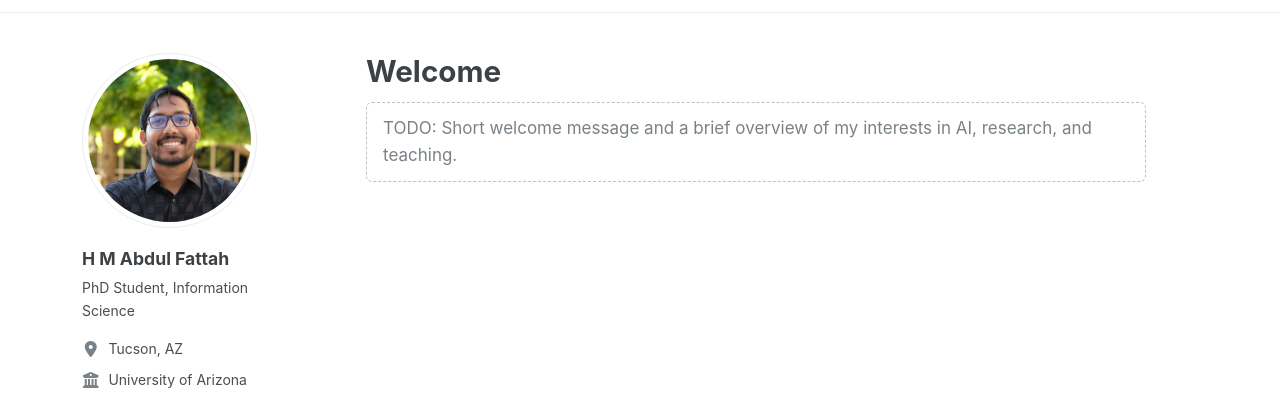
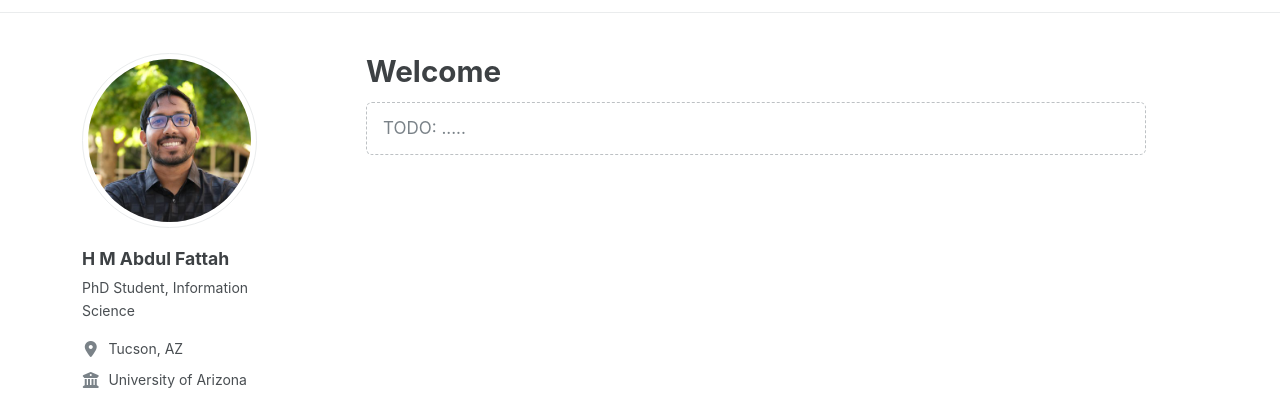
Before and after one commit to hmfattah/hmfattah.github.io, a plain HTML site: page index.html in a window 1280 px wide. Shown: the part 52-449 px from the top of the page. Drawn offline with Linux system fonts and the light colour scheme; some icons are missing.

Commit message:
update index.html

```diff
--- a/index.html
+++ b/index.html
@@ -51,7 +51,7 @@
     <!-- ===== Page content ===== -->
     <main class="content">
       <h1>Welcome</h1>
-      <p class="todo">TODO: Short welcome message and a brief overview of my interests in AI, research, and teaching.</p>
+      <p class="todo">TODO: .....</p>
     </main>
 
   </div>
```
